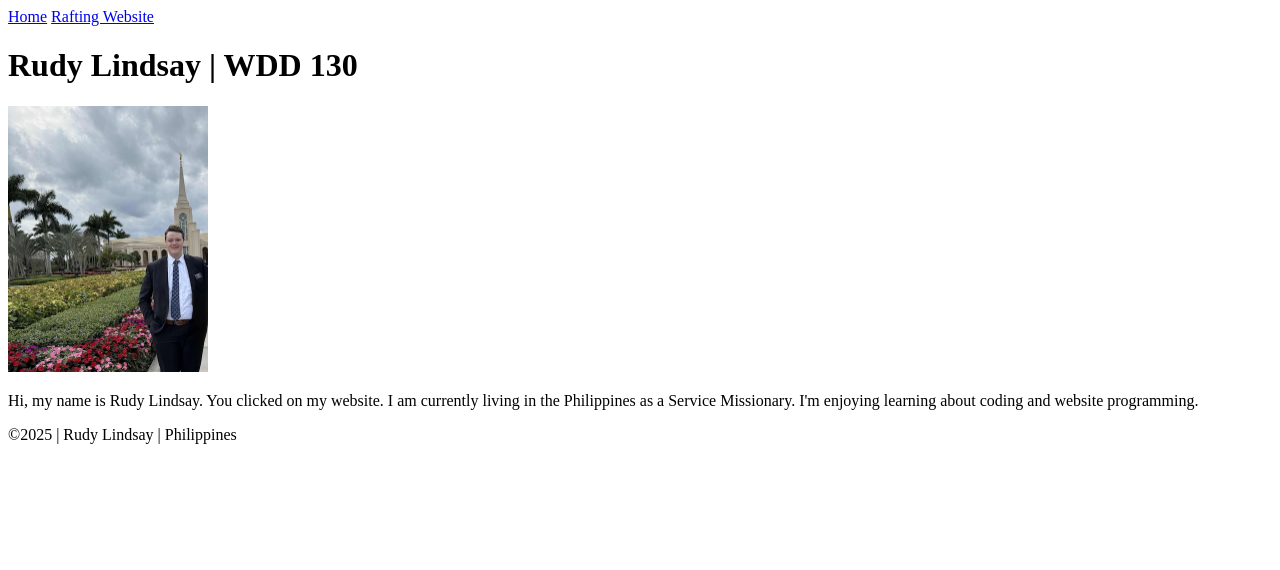
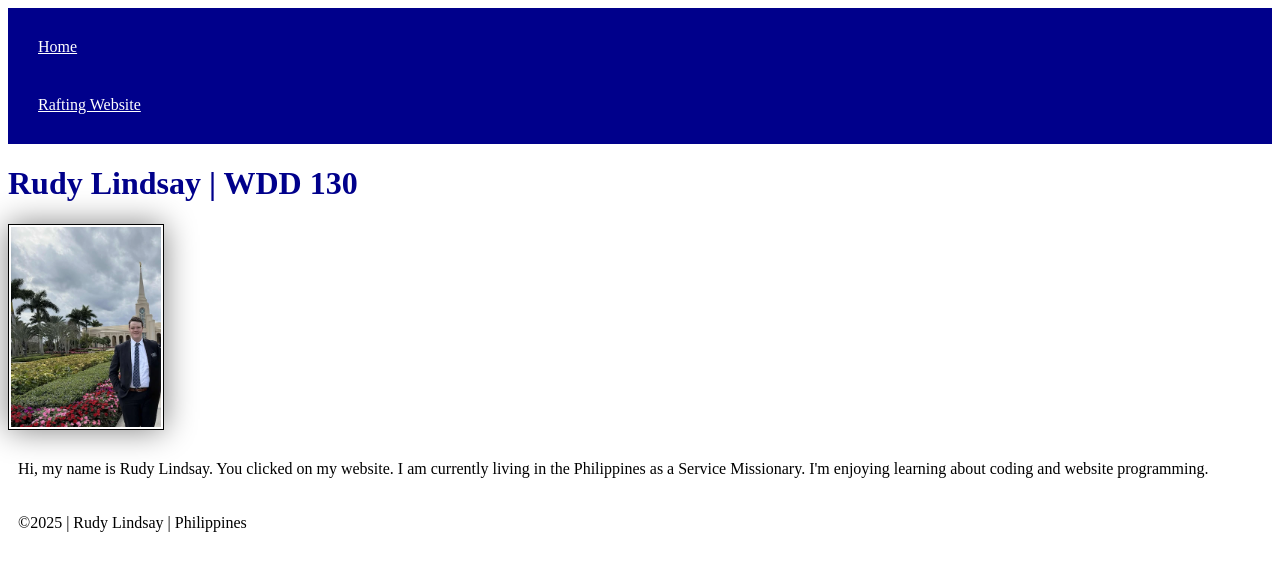
Before and after one commit to Survivor5555/wdd130, a plain HTML site: page index.html in a window 1280 px wide. Drawn offline with Linux system fonts and the light colour scheme.

Commit message:
week2-thirdassignment-completed.

```diff
--- a/index.html
+++ b/index.html
@@ -5,7 +5,7 @@
     <meta charset="UTF-8">
     <meta name="viewport" content="width=device-width, initial-scale=1.0">
     <title>Rudy Lindsay | WDD 130</title>
-</head>
+    <link rel="stylesheet" href="styles/styles.css" </head>
 
 <body>
     <header>
--- a/styles/styles.css
+++ b/styles/styles.css
@@ -0,0 +1,22 @@
+nav {
+    background-color: darkblue;
+    padding: 10px;
+}
+nav a {
+    color: white;
+    display: block;
+    padding: 20px;
+}
+h1 {
+    color: darkblue;
+}
+img {
+    width: 150px;
+    height: auto;
+    border: 1px solid black;
+    padding: 2px;
+    box-shadow: 0 0 30px gray;
+}
+p {
+    padding: 10px;
+}
```
